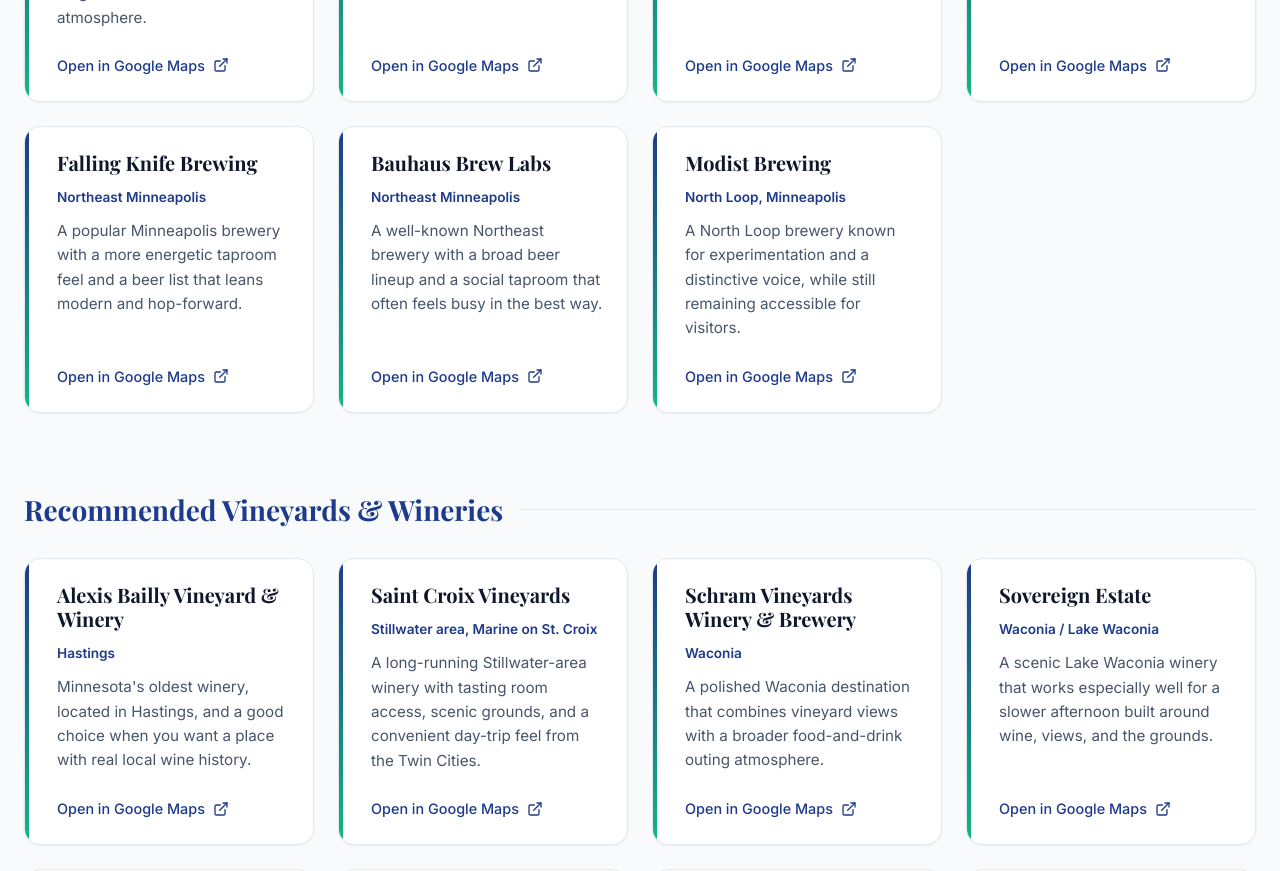
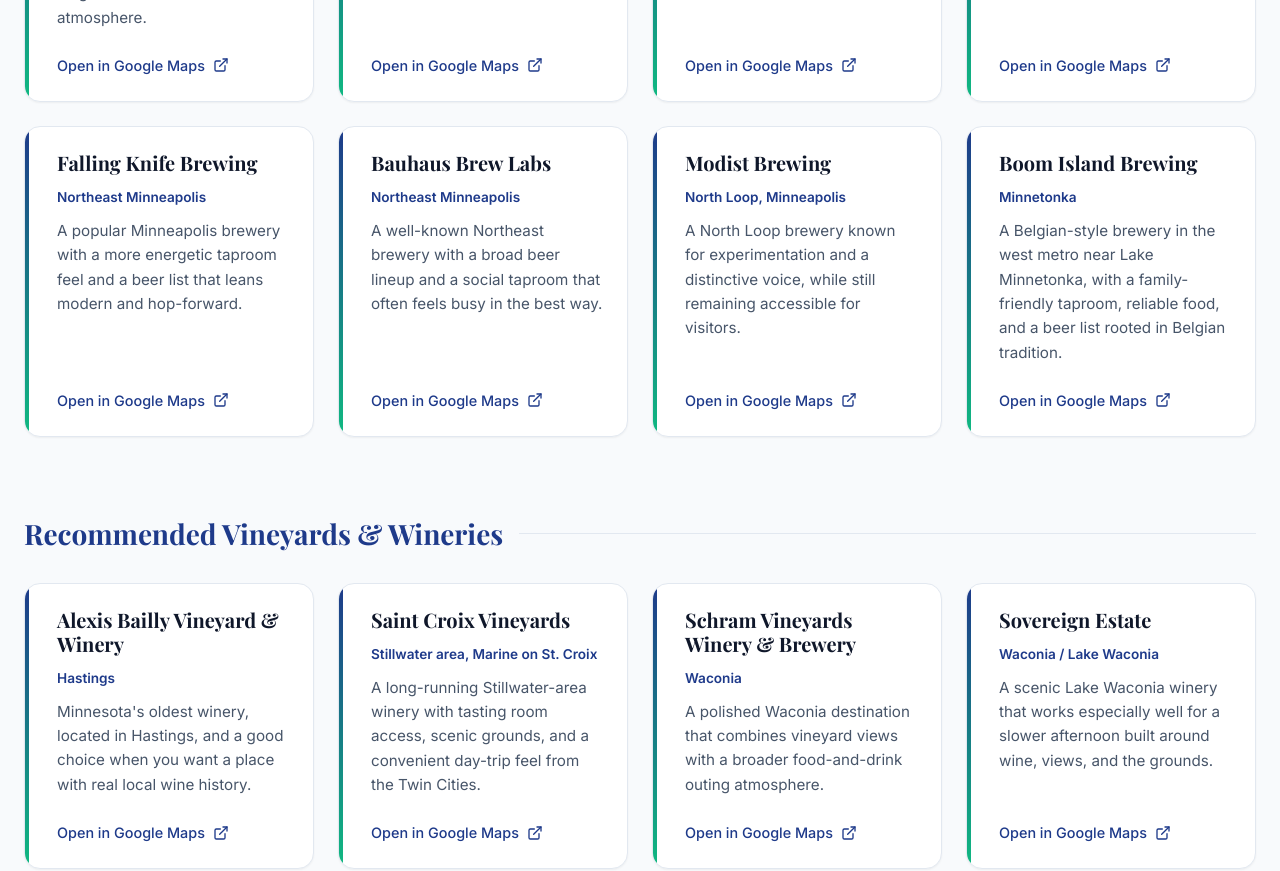
Before and after one commit to edenprairie/TourMN, a React (Vite) app: page /food-drink in a window 1280 px wide. Shown: the part 5180-6051 px from the top of the page. Built offline with nearby package versions, Linux system fonts and the light colour scheme; a web font is replaced by a local one.

Commit message:
data: add boom island brewery

```diff
--- a/src/locales/en/translation.json
+++ b/src/locales/en/translation.json
@@ -457,6 +457,11 @@
         "location": "North Loop, Minneapolis",
         "description": "A North Loop brewery known for experimentation and a distinctive voice, while still remaining accessible for visitors."
       },
+      "boom_island": {
+        "name": "Boom Island Brewing",
+        "location": "Minnetonka",
+        "description": "A Belgian-style brewery in the west metro near Lake Minnetonka, with a family-friendly taproom, reliable food, and a beer list rooted in Belgian tradition."
+      },
       "alexis_bailly": {
         "name": "Alexis Bailly Vineyard & Winery",
         "location": "Hastings",
--- a/src/locales/zh/translation.json
+++ b/src/locales/zh/translation.json
@@ -457,6 +457,11 @@
         "location": "North Loop, Minneapolis",
         "description": "North Loop 的实验型酒厂，风格鲜明，但对第一次来访的人仍然比较友好。"
       },
+      "boom_island": {
+        "name": "Boom Island Brewing",
+        "location": "Minnetonka",
+        "description": "西郊靠近 Lake Minnetonka 的比利时风格酒厂，taproom 适合家庭，餐食稳定，酒单以比利时传统风格见长。"
+      },
       "alexis_bailly": {
         "name": "Alexis Bailly Vineyard & Winery",
         "location": "Hastings",
--- a/src/pages/FoodDrink.tsx
+++ b/src/pages/FoodDrink.tsx
@@ -90,7 +90,8 @@
       { id: 'pryes', lat: 44.9849, lng: -93.2878, mapQuery: 'Pryes Brewing Minneapolis MN' },
       { id: 'falling_knife', lat: 45.0056, lng: -93.2515, mapQuery: 'Falling Knife Brewing Minneapolis MN' },
       { id: 'bauhaus', lat: 45.0022, lng: -93.2668, mapQuery: 'Bauhaus Brew Labs Minneapolis MN' },
-      { id: 'modist', lat: 44.984, lng: -93.2765, mapQuery: 'Modist Brewing Minneapolis MN' }
+      { id: 'modist', lat: 44.984, lng: -93.2765, mapQuery: 'Modist Brewing Minneapolis MN' },
+      { id: 'boom_island', lat: 44.8942459, lng: -93.446602, mapUrl: 'https://maps.app.goo.gl/Uczzq8N74vYR5e7R9' }
     ]
   },
   {
```
